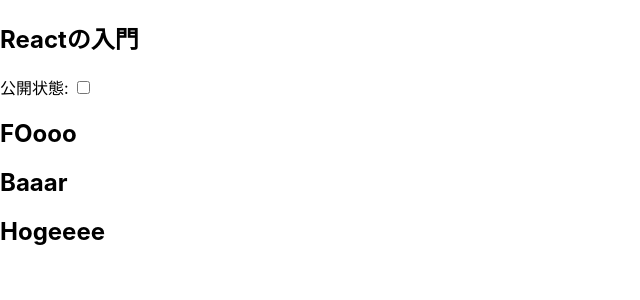
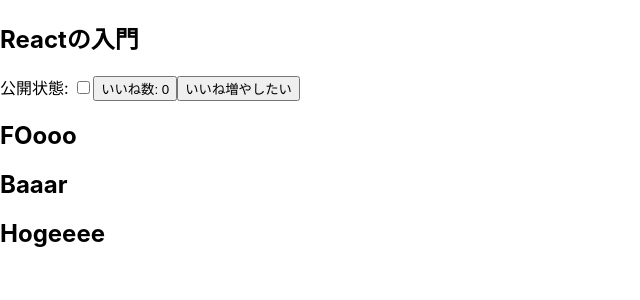
Before and after one commit to shinji0320/PracticeReact, a React (Create React App) app: page / in a window 1280 px wide. Shown: the top 300 px of the page, without its empty margins (0-640 px from the left). Built offline with nearby package versions, Linux system fonts and the light colour scheme.

Commit message:
useEffectの学習

```diff
--- a/src/Article.jsx
+++ b/src/Article.jsx
@@ -9,7 +9,7 @@
       <h2>{props.title}</h2>
       <label htmlFor="check">公開状態: </label>
       <input type="checkbox" checked={isPublished} id="check" onClick={() => togglePublished(!isPublished)}/>
-      {/* <LikeButton count={props.count} /> */}
+      <LikeButton />
     </div>
   )
 };
--- a/src/LikeButton.jsx
+++ b/src/LikeButton.jsx
@@ -1,8 +1,27 @@
-import React from 'react'
+import React, { useState, useEffect } from 'react'
 
-const LikeButton = (props) => {
+const LikeButton = () => {
+  const [count, counter] = useState(0);
+  const [limit, release] = useState(true);
+
+  const countUp = () => {
+    counter( count + 1)
+  }
+
+  useEffect(() => {
+    document.getElementById('counter').addEventListener('click', countUp)
+    if (count >= 10) {
+      counter(0)
+    }
+    return () => {
+      document.getElementById('counter').removeEventListener('click', countUp)
+    }
+  }, [limit]);
   return (
-    <button id={"counter"}>いいね数: {props.count}</button>
+    <>
+      <button id={"counter"}>いいね数: {count}</button>
+      <button onClick={() =>release(!limit)}>いいね増やしたい</button>
+    </>
   )
 }
 
```
